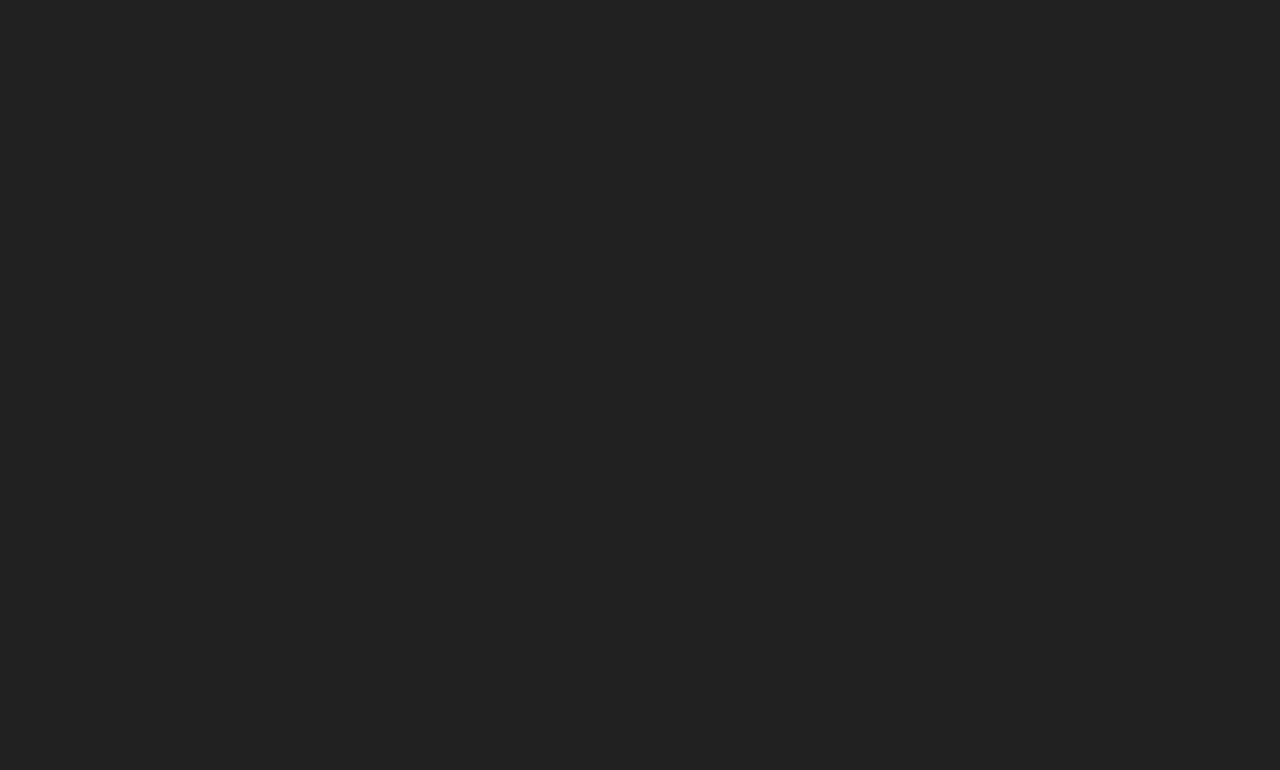
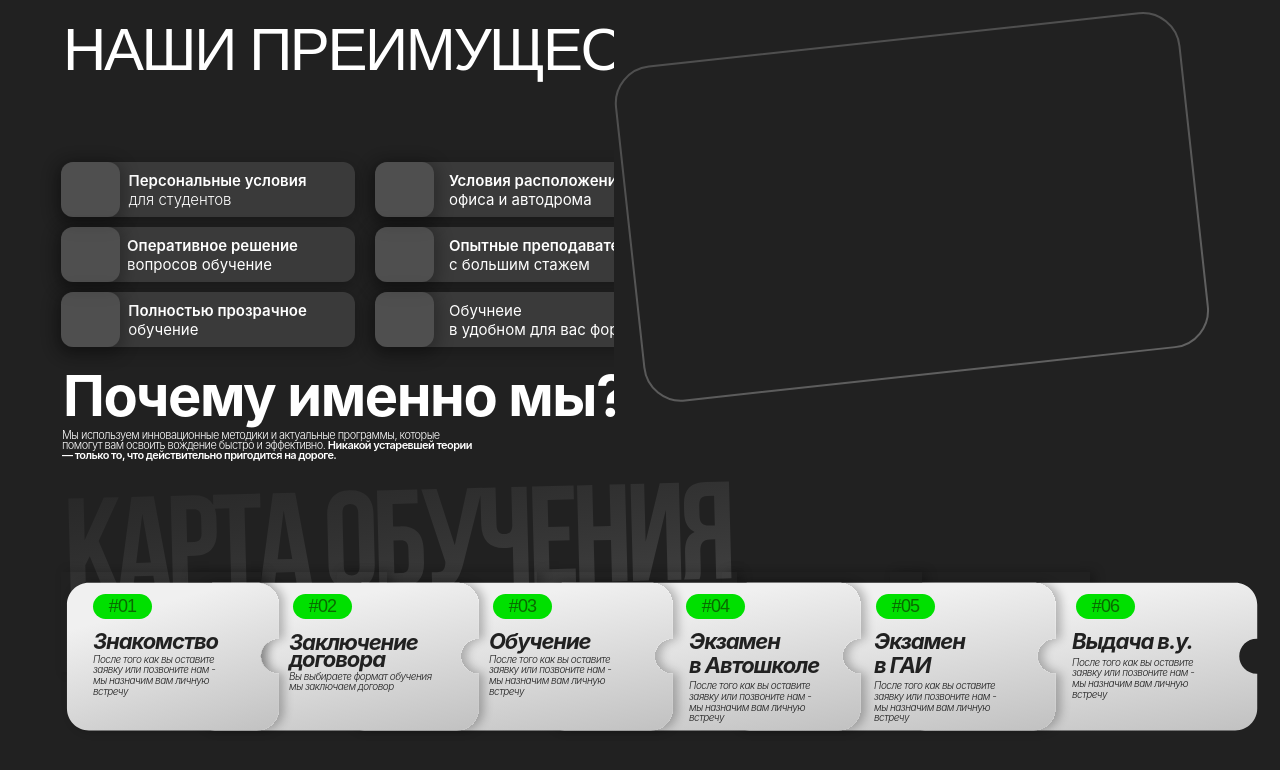
Before and after one commit to yeeeppppp/gavaskaya-school, a React (Vite) app: page /Sosal in a window 1280 px wide. Before the commit this address had no page. Shown: the top 770 px of the page. Built offline with nearby package versions, Linux system fonts and the light colour scheme; a web font is replaced by a local one.

Commit message:
опа подтянули

```diff
--- a/src/App.jsx
+++ b/src/App.jsx
@@ -2,6 +2,11 @@ import React from 'react';
 import { BrowserRouter as Router, Route, Routes } from 'react-router-dom';
 import HomePage from './components/HomePage/HomePage';
 import './App.css';
+import Sosal from './components/sosal/sosal'
+import FormatLearning from './components/FormatLearning/FormatLearning';
+import OurTeachers from './components/OurTeachers/ourteachers';
+import FAQ from './components/FAQ/FAQ';
+import AboutUs from './components/AboutUs/AboutUs'
 
 function App() {
   return (
@@ -9,7 +14,10 @@ function App() {
       <div>
         <Routes>
           <Route path="/" element={<HomePage />} />
-          {/* <Route path="/Sosal" element={<Sosal />} /> */}
+          <Route path="/Sosal" element={<Sosal />} />
+          <Route path='/OurTeachers' element={<OurTeachers />}/>
+          <Route path='/FAQ' element={<FAQ />}/>
+          <Route path='/AboutUs' element={<AboutUs />}/>
         </Routes>
       </div>
     </Router>
```
